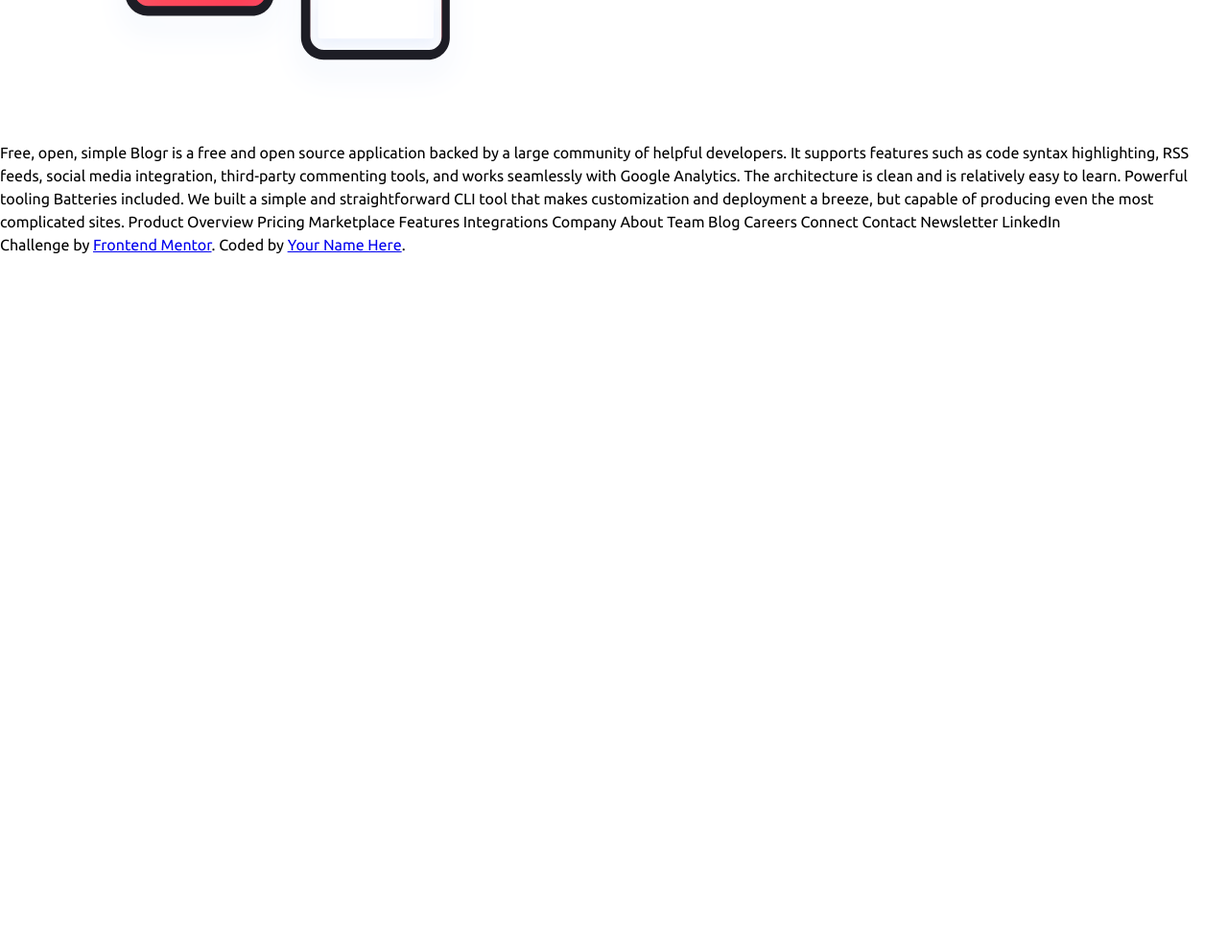
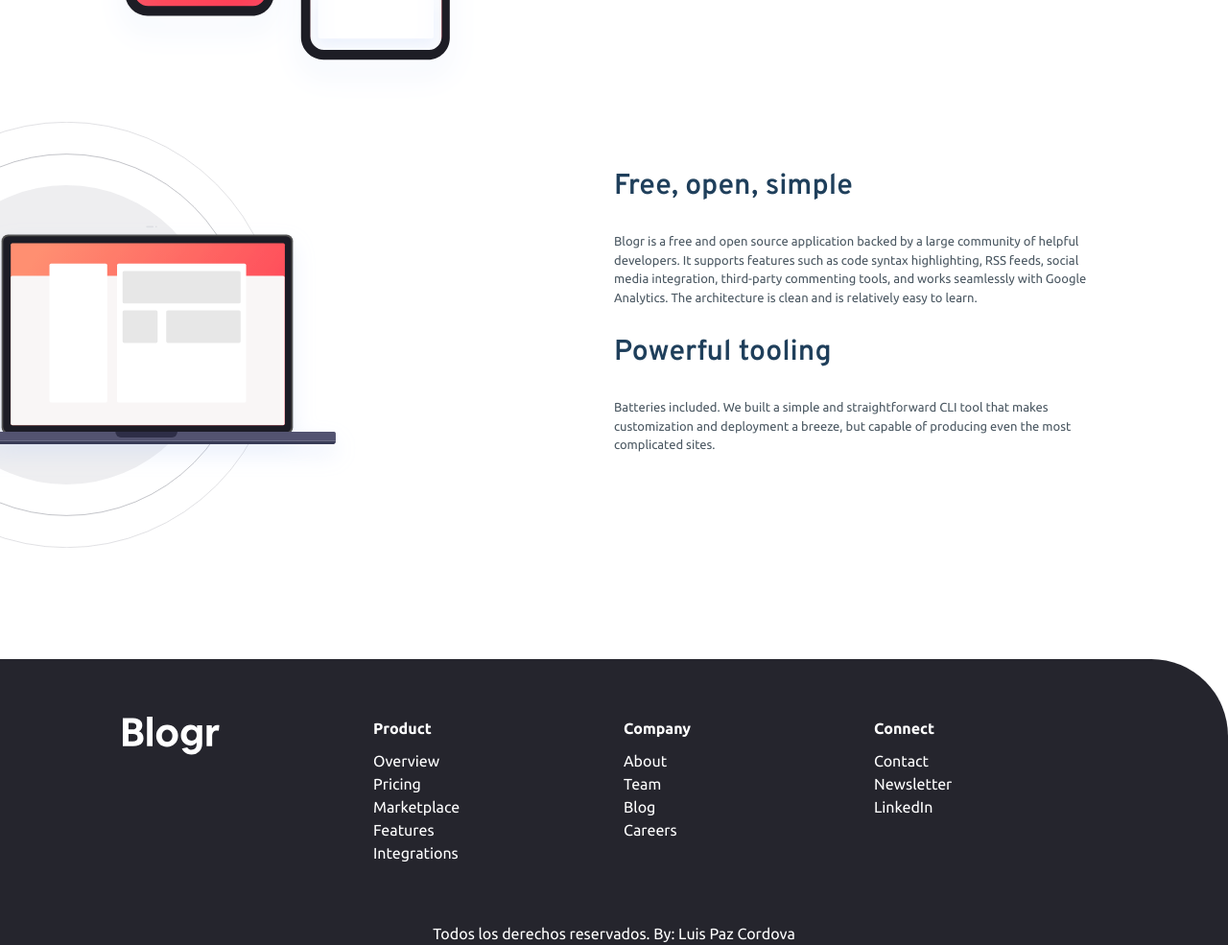
Before and after one commit to luispazcode/blogr-landing-page, a plain HTML site: page index.html in a window 1280 px wide. Shown: the part 1384-2369 px from the top of the page at 96% size. Before the commit the page ends 1651 px from the top, so only its background shows below. Drawn offline with Linux system fonts and the light colour scheme.

Commit message:
Landing page version desktop complete!

```diff
--- a/css/styles.css
+++ b/css/styles.css
@@ -155,7 +155,7 @@ img {
 }
 
 .bg-portada {
-    position: fixed;
+    position: absolute;
     z-index: -9999;
     top: -95rem;
     right: -93rem;
@@ -259,3 +259,75 @@ img {
     top: -35rem;
     left: -15rem;
 }
+
+/* Banner Two */
+
+.banner-two {
+    display: grid;
+    grid-template-columns: repeat(2, 1fr);
+    position: relative;
+    grid-template-areas: "img content-text";
+    margin-bottom: 15rem;
+}
+
+.banner-two-content {
+    grid-area: content-text;
+}
+
+.banner-two-image {
+    position: absolute;
+    max-width: 55rem;
+    top: -2rem;
+    left: -28rem;
+}
+
+.btwo-title {
+    color: var(--veryDarkBlue);
+    font-weight: bold;
+    font-size: 3rem;
+}
+
+.btwo-text {
+    color: var(--veryDarkGrayishBlue);
+    font-size: 1.3rem;
+}
+
+/* Footer */
+.footer {
+    margin-top: 5rem;
+    background-color: var(--veryDarkBlackBlue);
+    border-top-right-radius: 8rem;
+}
+
+.content-footer {
+    display: grid;
+    grid-template-columns: repeat(4,1fr);
+    gap: 2rem;
+    padding: 6rem 0;
+
+}
+
+.content-footer ul {
+    margin: 0;
+    padding: 0;
+}
+
+.content-footer li {
+    list-style: none;
+    color: var(--white);
+    padding: 0;
+}
+
+.content-footer li:first-child {
+    font-weight: bold;
+    margin-bottom: 1rem;
+}
+
+.attribution {
+    background-color: var(--veryDarkBlackBlue);
+    color: var(--white);
+}
+
+.attribution p {
+    margin: 0;
+}
--- a/index.html
+++ b/index.html
@@ -97,40 +97,82 @@
           />
         </div>
       </div>
-      <img src="images/illustration-phones.svg" alt="phones" class="img-phones">
+      <img
+        src="images/illustration-phones.svg"
+        alt="phones"
+        class="img-phones"
+      />
       <div class="banner-one">
-        <img src="images/bg-pattern-circles.svg" alt="circles" class="circles-bg">
+        <img
+          src="images/bg-pattern-circles.svg"
+          alt="circles"
+          class="circles-bg"
+        />
         <div class="bo-content contenedor">
-
           <div class="boc-der">
             <h2 class="bo-content-title">State of the Art Infrastructure</h2>
             <p class="bo-content-text">
               With reliability and speed in mind, worldwide data centers provide
               the backbone for ultra-fast connectivity. This ensures your site
-              will load instantly, no matter where your readers are, keeping your
-              site competitive.
+              will load instantly, no matter where your readers are, keeping
+              your site competitive.
             </p>
           </div>
         </div>
       </div>
+      <!-- FIN DEL BANNER/-->
+      <div class="banner-two contenedor">
+        <img src="images/illustration-laptop-desktop.svg" alt="laptop-ilustration" class="banner-two-image">
+        <div class="banner-two-content">
+          <h2 class="btwo-title">Free, open, simple</h2>
+          <p class="btwo-text">
+            Blogr is a free and open source application backed by a large
+            community of helpful developers. It supports features such as code
+            syntax highlighting, RSS feeds, social media integration, third-party
+            commenting tools, and works seamlessly with Google Analytics. The
+            architecture is clean and is relatively easy to learn.
+          </p>
+          <h2 class="btwo-title">Powerful tooling</h2>
+          <p class="btwo-text">
+            Batteries included. We built a simple and straightforward CLI tool
+            that makes customization and deployment a breeze, but capable of
+            producing even the most complicated sites.
+          </p>
+        </div>
+      </div>
     </main>
 
-    Free, open, simple Blogr is a free and open source application backed by a
-    large community of helpful developers. It supports features such as code
-    syntax highlighting, RSS feeds, social media integration, third-party
-    commenting tools, and works seamlessly with Google Analytics. The
-    architecture is clean and is relatively easy to learn. Powerful tooling
-    Batteries included. We built a simple and straightforward CLI tool that
-    makes customization and deployment a breeze, but capable of producing even
-    the most complicated sites. Product Overview Pricing Marketplace Features
-    Integrations Company About Team Blog Careers Connect Contact Newsletter
-    LinkedIn
+    <footer class="footer">
+      <div class="content-footer contenedor">
+        <img src="images/logo.svg" alt="logo-footer">
+        <ul>
+          <li>Product</li>
+          <li>Overview</li>
+          <li>Pricing</li>
+          <li>Marketplace</li>
+          <li>Features</li>
+          <li>Integrations</li>
+        </ul>
+        <ul>
+          <li>Company</li>
+          <li>About</li>
+          <li>Team</li>
+          <li>Blog</li>
+          <li>Careers</li>
+        </ul>
+        <ul>
+          <li>Connect</li>
+          <li>Contact</li>
+          <li>Newsletter</li>
+          <li>LinkedIn</li>
+        </ul>
+      </div>
+    </footer>
 
-    <div class="attribution">
-      Challenge by
-      <a href="https://www.frontendmentor.io?ref=challenge" target="_blank"
-        >Frontend Mentor</a
-      >. Coded by <a href="#">Your Name Here</a>.
+
+
+    <div class="attribution text-center">
+      <p>Todos los derechos reservados. By: Luis Paz Cordova</p>
     </div>
   </body>
 </html>
```
